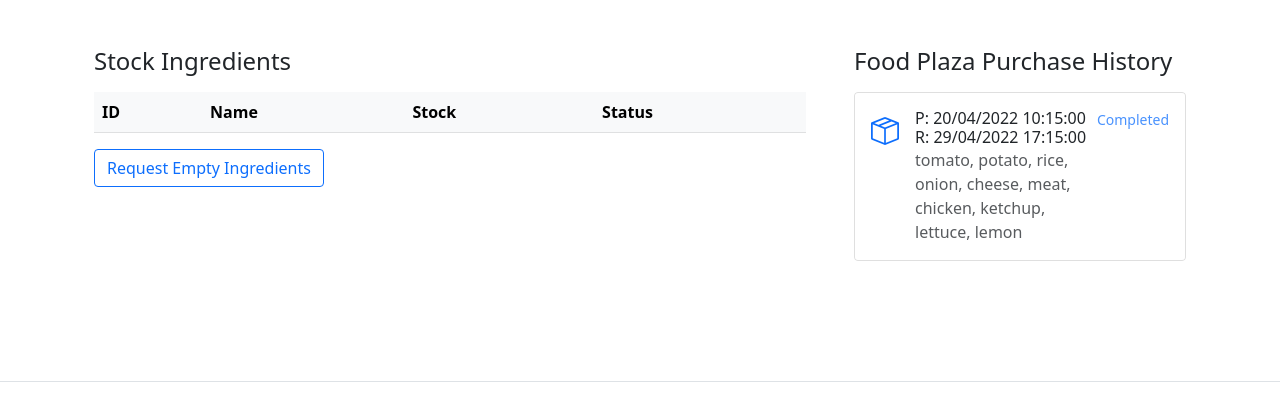
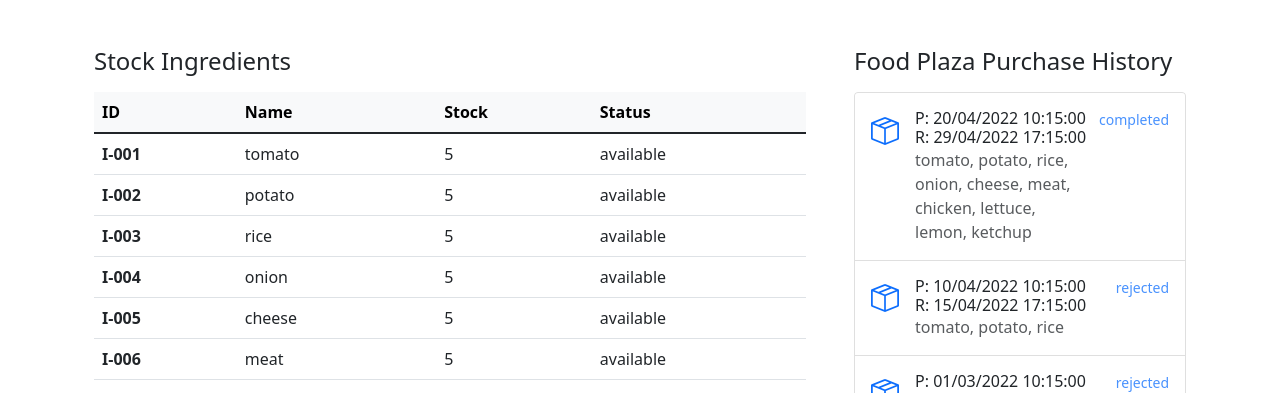
Before and after one commit to EduP217/alegra_free_lunch, a plain HTML site: page client/pages/warehouse.html in a window 1280 px wide. Shown: the part 201-594 px from the top of the page. Drawn offline with nearby package versions, Linux system fonts and the light colour scheme.

Commit message:
complete warehouse

```diff
--- a/client/assets/js/warehouse.js
+++ b/client/assets/js/warehouse.js
@@ -1,24 +1,50 @@
 async function init() {
-    /*let warehouse = await getData("data/warehouse.json");
+    let warehouse = await getData("data/warehouse.json");
     renderWarehouse(warehouse.ingredients);
-    renderPurchaseHistory(warehouse.purchase);*/
-    renderPurchaseHistory()
+    renderPurchaseHistory(warehouse.purchase);
 }
 
 function renderWarehouse(list) {
     const tbody = document.querySelector('#table-warehouse tbody');
     const template = document.querySelector('#item-table-ingredients');
+    for (const i of list) {
+        let item = template.content.cloneNode(true);
+        let itemId = item.querySelector("th");
+        let itemCol = item.querySelectorAll("td");
 
-    let item = template.content.cloneNode(true);
-    tbody.appendChild(item);
+        itemId.innerHTML = i.id;
+        itemCol[0].innerHTML = i.name;
+        itemCol[1].innerHTML = i.stock;
+        itemCol[2].innerHTML = i.status;
+
+        tbody.appendChild(item);
+    }
 }
 
 function renderPurchaseHistory(list) {
     const root = document.getElementById('list-purchase-history');
     const template = document.querySelector('#item-purchase-history');
 
-    let item = template.content.cloneNode(true);
-    root.appendChild(item);
+    for (const i of list) {
+        let item = template.content.cloneNode(true);
+        let itemPurchased = item.querySelector(".item-purchased");
+        let itemReceived = item.querySelector(".item-received");
+        let itemDescription = item.querySelector(".item-description");
+        let itemStatus = item.querySelector(".item-status");
+
+        itemPurchased.innerHTML = `P: ${i.purchased}`;
+        itemReceived.innerHTML = `R: ${i.received}`;
+        itemStatus.innerHTML = i.status;
+
+        let iDescription = [];
+        i.ingredients.forEach(el => {
+            iDescription.push(el.name);
+        });
+
+        itemDescription.innerHTML = iDescription.join(", ");
+
+        root.appendChild(item);
+    }
 }
 
 
--- a/client/data/warehouse.json
+++ b/client/data/warehouse.json
@@ -114,7 +114,7 @@
             "id": "PI-002",
             "purchased": "10/04/2022 10:15:00",
             "received": "15/04/2022 17:15:00",
-            "status": "failed",
+            "status": "rejected",
             "ingredients": [
                 {
                     "id": "I-001",
@@ -134,7 +134,7 @@
             "id": "PI-001",
             "purchased": "01/03/2022 10:15:00",
             "received": "05/04/2022 17:15:00",
-            "status": "failed",
+            "status": "rejected",
             "ingredients": [
                 {
                     "id": "I-010",
--- a/client/pages/warehouse.html
+++ b/client/pages/warehouse.html
@@ -43,13 +43,13 @@
                 <span class="fs-3 text-primary"><i class="bi-box-seam"></i></span>
                 <div class="d-flex gap-2 w-100 justify-content-between">
                     <div>
-                        <h6 class="mb-0">P: 20/04/2022 10:15:00</h6>
-                        <h6 class="mb-0">R: 29/04/2022 17:15:00</h6>
-                        <p class="mb-0 opacity-75">
+                        <h6 class="mb-0 item-purchased">P: 20/04/2022 10:15:00</h6>
+                        <h6 class="mb-0 item-received">R: 29/04/2022 17:15:00</h6>
+                        <p class="mb-0 opacity-75 item-description">
                             tomato, potato, rice, onion, cheese, meat, chicken, ketchup, lettuce, lemon
                         </p>
                     </div>
-                    <small class="opacity-75 text-nowrap text-primary">Completed</small>
+                    <small class="opacity-75 text-nowrap text-primary item-status">Completed</small>
                 </div>
             </a>
         </template>
```
Also changed, not shown: client/assets/js/recipes.js (+4 -4 lines).
